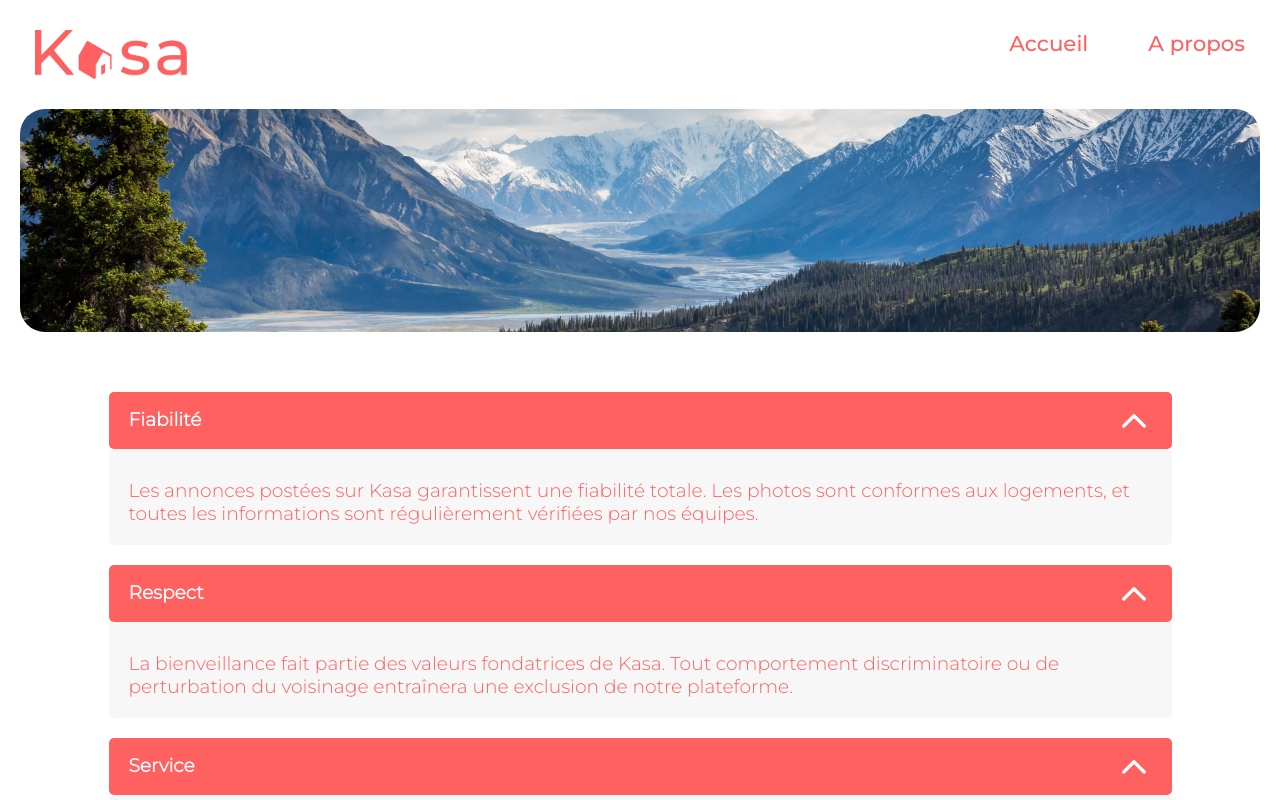
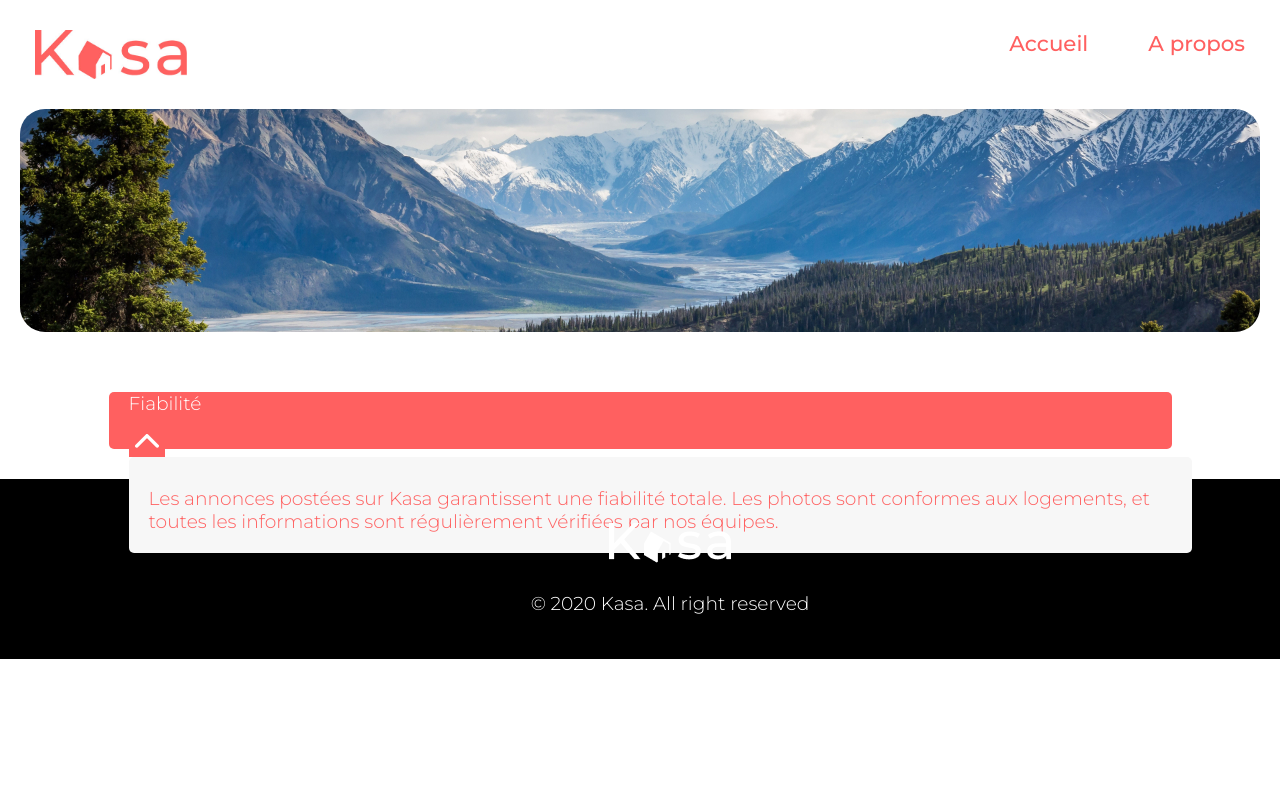
Before and after one commit to EmmaBroudic/projet6, a React (Create React App) app: page /a-propos in a window 1280 px wide. Shown: the top 800 px of the page. Built offline with nearby package versions, Linux system fonts and the light colour scheme.

Commit message:
avancées collapse

```diff
--- a/src/components/Button-collapse/button-collapse.css
+++ /dev/null
@@ -1,38 +0,0 @@
-/*.collapse-count {
-    display: none;
-}*/
-
-.button-container {
-    display: flex;
-    flex-direction: row;
-    justify-content: space-between;
-    background-color: #FF6060;
-    width: 1023px;
-    height: 47px;
-    border-radius: 5px;
-    padding-left: 20px;
-    padding-right: 20px;
-    padding-bottom: 10px;
-    margin-top: 20px;
-}
-
-.buttonup, .buttondown {
-    text-decoration: none;
-    border: 0px;
-    background-color: #FF6060;
-    color: white;
-    font-family: MontserratBold;
-    font-size: 25pt;
-    cursor: pointer;
-}
-
-.buttondown{
-    display: none;
-}
-
-.titre-collapse {
-    position: relative;
-    font-family: MontserratLight;
-    color: white;
-    font-size: 14pt;
-}
--- a/src/components/Button-collapse/button-collapse.jsx
+++ b/src/components/Button-collapse/button-collapse.jsx
@@ -1,19 +1,17 @@
-//import React, { useState } from 'react';
-//import Text from '../Text-collapse/text-collapse.jsx';
-import React from 'react';
-import flechhaut from '../../images/fleche-haut.png';
-import flechbas from '../../images/fleche-bas.png';
+/*import React from 'react';
+//import flechhaut from '../../images/fleche-haut.png';
+//import flechbas from '../../images/fleche-bas.png';
 import './button-collapse.css';
 
 function Button(props) {
 
-  const addHide = (e) => {
+  /*const addHide = (e) => {
     console.log(e.target);
     const buttonHide = document.querySelector(".buttonup");
     const buttonShow = document.querySelector(".buttondown");
 
-    buttonHide.style.display = "none"
-    buttonShow.style.display = "block"
+    buttonHide.style.display = "none";
+    buttonShow.style.display = "block";
   };
 
   const addShow = (e) => {
@@ -23,17 +21,15 @@ function Button(props) {
 
     buttonHide.style.display = "block"
     buttonShow.style.display = "none"
-  }
+  }*//*
 
   return (
     <div className="button-container">
       <h2 className="titre-collapse">{props.children}</h2>
-      <button className="buttonup" onClick={addHide}><img src={flechhaut} alt="flèche vers le haut" /></button>
-      <button className="buttondown" onClick={addShow}><img src={flechbas} alt="flèche vers le bas" /></button>
     </div>
   );
 }
 
-export default Button;
+export default Button;*/
 
           /*<button className="test" onClick={this.addStyle}>^</button>*/
--- a/src/components/Collapse/collapse.css
+++ b/src/components/Collapse/collapse.css
@@ -4,3 +4,31 @@
     justify-content: space-around;
     align-items: center;
 }
+
+.titre-collapse {
+    position: relative;
+    font-family: MontserratLight;
+    color: white;
+    font-size: 14pt;
+}
+
+.buttonup, .buttondown {
+    text-decoration: none;
+    border: 0px;
+    background-color: #FF6060;
+    color: white;
+    font-family: MontserratBold;
+    font-size: 25pt;
+    cursor: pointer;
+}
+
+.button-container {
+    background-color: #FF6060;
+    width: 1023px;
+    height: 47px;
+    border-radius: 5px;
+    padding-left: 20px;
+    padding-right: 20px;
+    padding-bottom: 10px;
+    margin-top: 20px;
+}
--- a/src/components/Collapse/collapse.jsx
+++ b/src/components/Collapse/collapse.jsx
@@ -1,22 +1,43 @@
-import Button from '../Button-collapse/button-collapse.jsx';
-import Text from '../Text-collapse/text-collapse.jsx';
+import React, { useState } from 'react';
+import flechhaut from '../../images/fleche-haut.png';
+import flechbas from '../../images/fleche-bas.png';
+import Text from '../Text-collapse/text-collapse';
 import './collapse.css';
 
 function Collapse() {
+  // déclarer variable et fonction
+  const [buttonVisible, setButtonVisible] = useState(true);
 
-  // déclarer fonction pour changement de class au click
+  // fonction pour changer visibilité button
+  const changeButton = () => {
+    setButtonVisible(!buttonVisible);
+  };
+
   return (
     <div className="collapse-container">
-        <Button>Fiabilité</Button>
-        <Text>Les annonces postées sur Kasa garantissent une fiabilité totale. Les photos sont conformes aux logements, et toutes les informations sont régulièrement vérifiées par nos équipes.</Text>
-        <Button>Respect</Button>
-        <Text>La bienveillance fait partie des valeurs fondatrices de Kasa. Tout comportement discriminatoire ou de perturbation du voisinage entraînera une exclusion de notre plateforme.</Text>
-        <Button>Service</Button>
-        <Text>Nos équipes se tiennent à votre disposition pour vous fournir une expérience parfaite. N'hésitez pas à nous contacter si vous avez la moindre question.</Text>
-        <Button>Sécurité</Button>
-        <Text>La sécurité est la priorité de Kasa. Aussi bien pour nos hôtes que pour les voyageurs, chaque logement correspond aux critères de sécurité établis par nos services. En laissant une note aussi bien à l'hôte qu'au locataire, cela permet à nos équipes de vérifier que les standards sont bien respectés. Nous organisons également des ateliers sur la sécurité domestique pour nos hôtes.</Text>
+        <div className="button-container">
+          <p className="titre-collapse">Fiabilité</p>
+          {buttonVisible ? (
+            <button className="buttonup" onClick={changeButton}>
+              <img src={flechhaut} alt="flèche vers le haut" />
+            </button>
+          ) : (
+            <button className="buttondown" onClick={changeButton}>
+              <img src={flechbas} alt="flèche vers le bas" />
+            </button>
+          )}
+
+          {buttonVisible && (
+          <Text>
+            <p>
+              Les annonces postées sur Kasa garantissent une fiabilité totale. Les photos sont conformes aux logements, et toutes les informations sont régulièrement vérifiées par nos équipes.
+            </p>
+          </Text>
+          )}
+        </div>
+
     </div>
   );
 }
 
-export default Collapse
+export default Collapse;
```
Also changed, not shown: src/App.css (added, +38 -0 lines), src/App.js (added, +25 -0 lines), src/logo-kasa.png (added), src/logo.svg (added).
